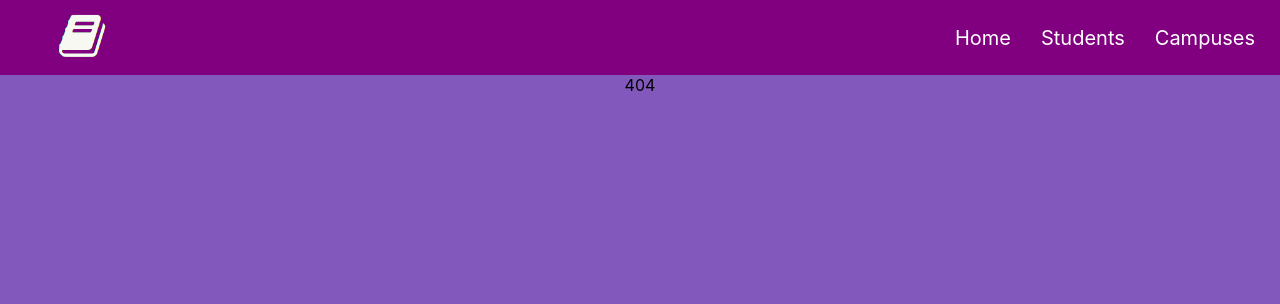
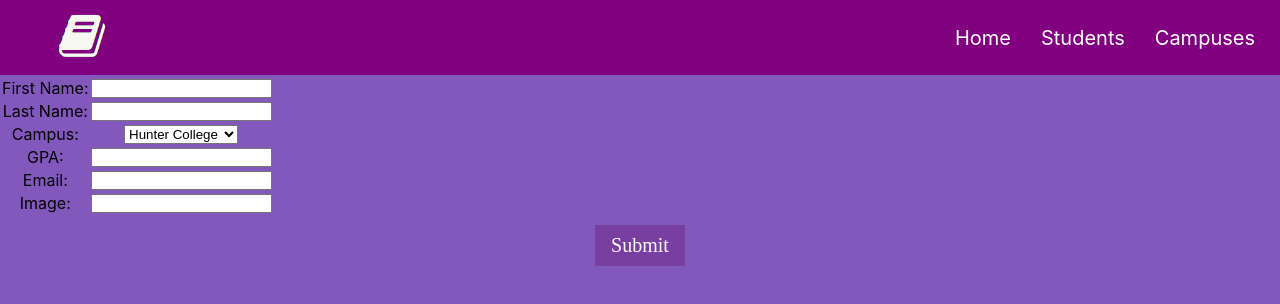
Before and after one commit to nursimadonuk/Fullstack-CRUD-Application, a React (Create React App) app: page /students/add in a window 1280 px wide. Before the commit this address had no page. Shown: the top 304 px of the page. Built offline with nearby package versions, Linux system fonts and the light colour scheme.

Commit message:
separated add student route

```diff
--- a/src/app/App.js
+++ b/src/app/App.js
@@ -37,7 +37,7 @@ function App(props) {
             <Route exact path="/" component={HomeContainer} />
             <Route exact path="/students" component={StudentContainer} />
             <Route exact path="/campuses" component={CampusContainer} />
-            <Route exact path="/edit" component={StudentEditContainer} />
+            <Route exact path="/students/add" component={StudentEditContainer} />
             <Route path="/student/:id/view" render={ShowID} />
             <Route path="/student/:id/edit" component={StudentEditContainer} />
             <Route path="/campus/:id/view" render={ShowID} />
```
